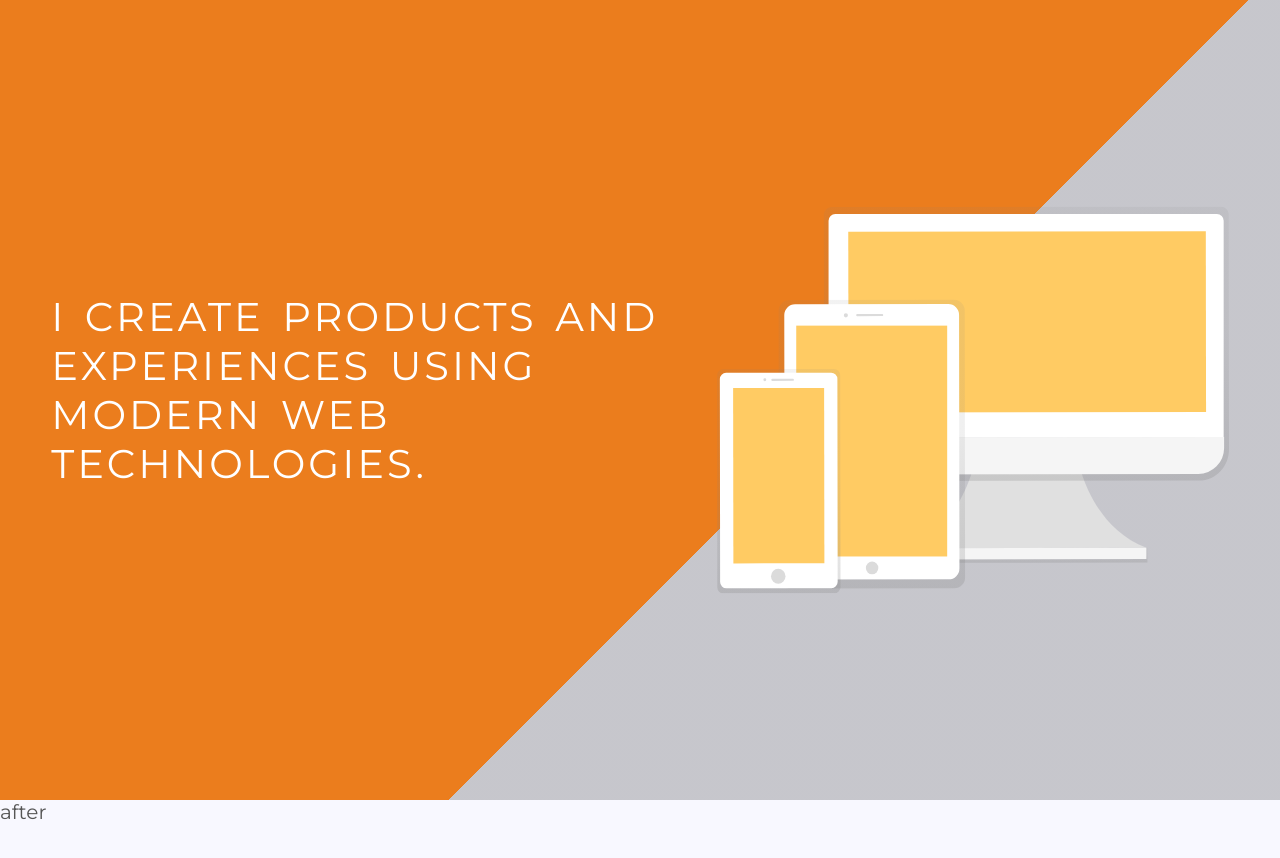
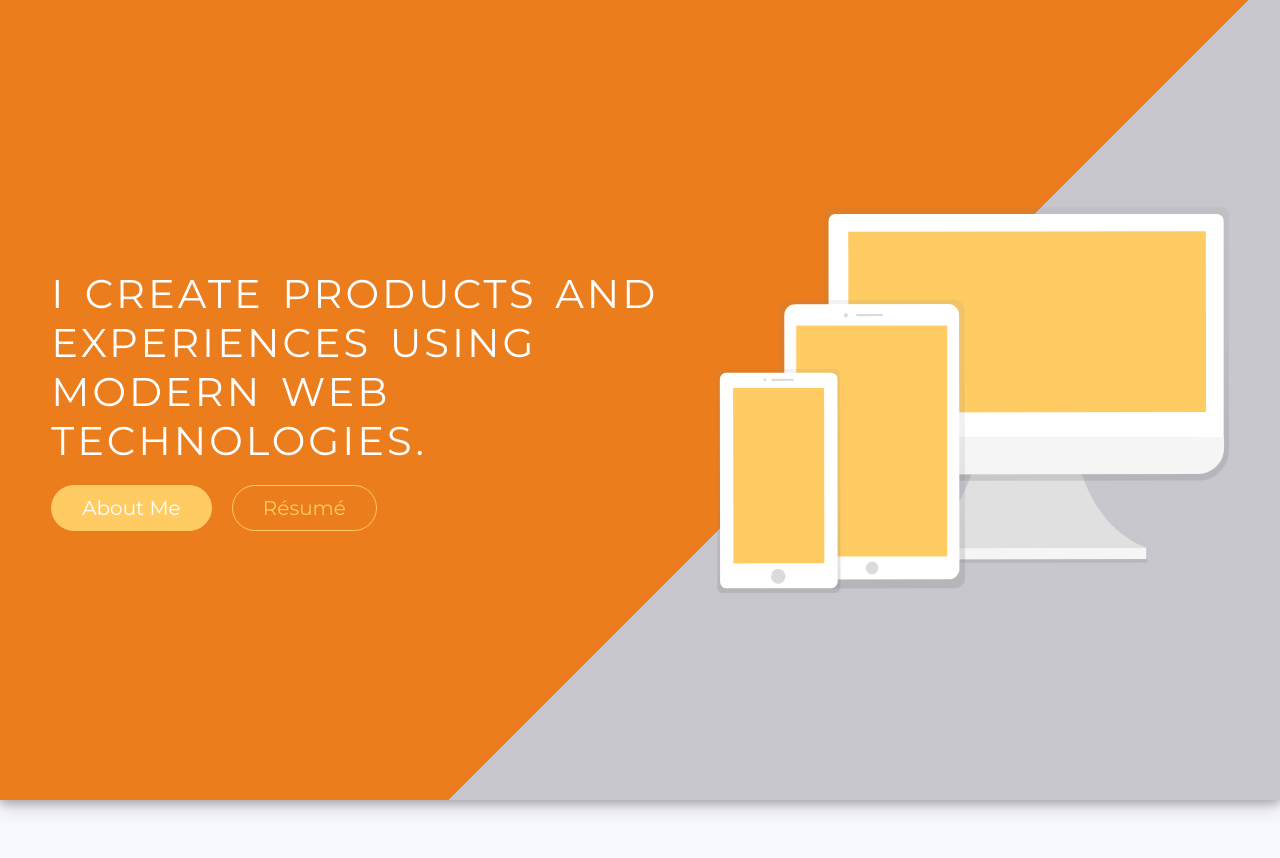
Before and after one commit to frankMazzarella/dev-portfolio, a website built with webpack: page src/index.html in a window 1280 px wide. Shown: the top 858 px of the page. Before the commit the page ends 824 px from the top, so only its background shows below. Built offline with nearby package versions, Linux system fonts and the light colour scheme.

Commit message:
adding buttons

```diff
--- a/src/index.html
+++ b/src/index.html
@@ -10,8 +10,19 @@
     <object class="header-svg" type="image/svg+xml" data="../src/assets/devices.svg"></object>
     <div class="hero-text-box">
       <h1>I create products and experiences using modern web technologies.</h1>
+      <a class="btn btn-full" href="#">About Me</a>
+      <a class="btn btn-ghost" href="#">Résumé</a>
     </div>
   </header>
-after
+
+
+
+
+
+
+
+
+
+  <br><br><br><br><br><br><br><br><br><br><br><br><br><br><br><br><br><br><br><br><br><br><br>after
 </body>
 </html>
--- /dev/null
+++ b/src/scss/buttons.scss
@@ -0,0 +1,44 @@
+.btn:link,
+.btn:visited,
+input[type=submit] {
+  display: inline-block;
+  padding: 10px 30px;
+  font-weight: 300;
+  text-decoration: none;
+  border-radius: 200px;
+  -webkit-transition: background-color 0.2s, border 0.2s, color 0.2s;
+  transition: background-color 0.2s, border 0.2s, color 0.2s;
+}
+
+.btn-full:link,
+.btn-full:visited,
+input[type=submit] {
+  background-color: $light-orange;
+  border: 1px solid $light-orange;
+  color: #fff;
+  margin-right: 15px;
+}
+
+.btn-ghost:link,
+.btn-ghost:visited {
+  border: 1px solid $light-orange;
+  color: $light-orange;
+}
+
+.btn:hover,
+.btn:active,
+input[type=submit]:hover,
+input[type=submit]:active {
+  background-color: #cf6d17;
+}
+
+.btn-full:hover,
+.btn-full:active {
+  border: 1px solid #cf6d17;
+}
+
+.btn-ghost:hover,
+.btn-ghost:active {
+  border: 1px solid #cf6d17;
+  color: #fff;
+}
--- a/src/scss/colors.scss
+++ b/src/scss/colors.scss
@@ -1,3 +1,4 @@
 $background-color: #f8f8ff;
 $text-color: #555;
 $orange: #eb7d1d;
+$light-orange: #ffcb63;
--- a/src/scss/header.scss
+++ b/src/scss/header.scss
@@ -2,9 +2,7 @@ header {
   background-size: cover;
   background-position: center;
   height: 100vh;
-  background-attachment: fixed;
-  background-image: -webkit-linear-gradient(315deg, $orange 60%, rgba(0, 0, 0, 0.2) 40%);
-  background-image: -o-linear-gradient(315deg, $orange 60%, rgba(0, 0, 0, 0.2) 40%);
+  box-shadow: 0 4px 8px 0 rgba(0, 0, 0, 0.2), 0 6px 20px 0 rgba(0, 0, 0, 0.19);
   background-image: linear-gradient(135deg, $orange 60%, rgba(0, 0, 0, 0.2) 40%);
 }
 
@@ -13,8 +11,6 @@ header {
   top: 50%;
   left: 4%;
   width: 50%;
-  -webkit-transform: translate(0%, -50%);
-  -ms-transform: translate(0%, -50%);
   transform: translate(0%, -50%);
 }
 
--- a/src/scss/index.scss
+++ b/src/scss/index.scss
@@ -2,6 +2,7 @@
 @import './grid.scss';
 @import './colors.scss';
 @import './header.scss';
+@import './buttons.scss';
 
 * {
   margin: 0;
```
